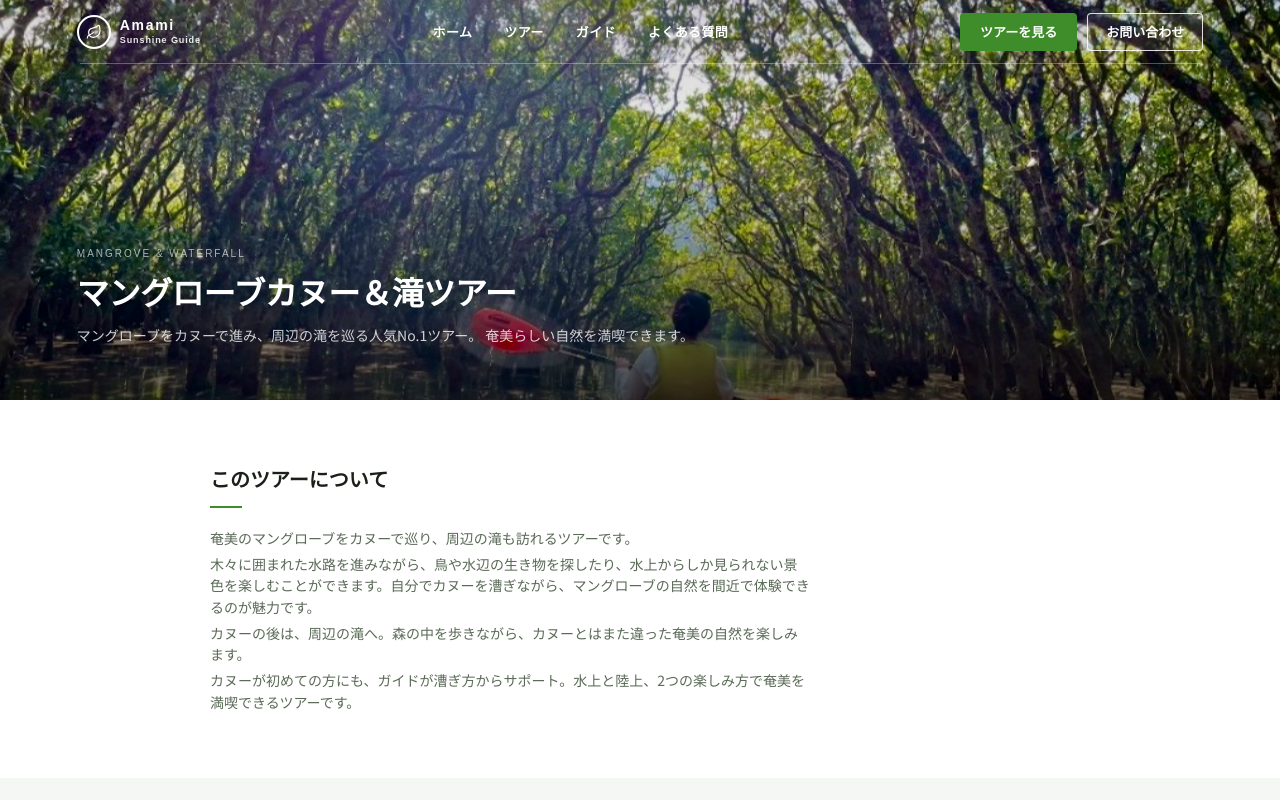
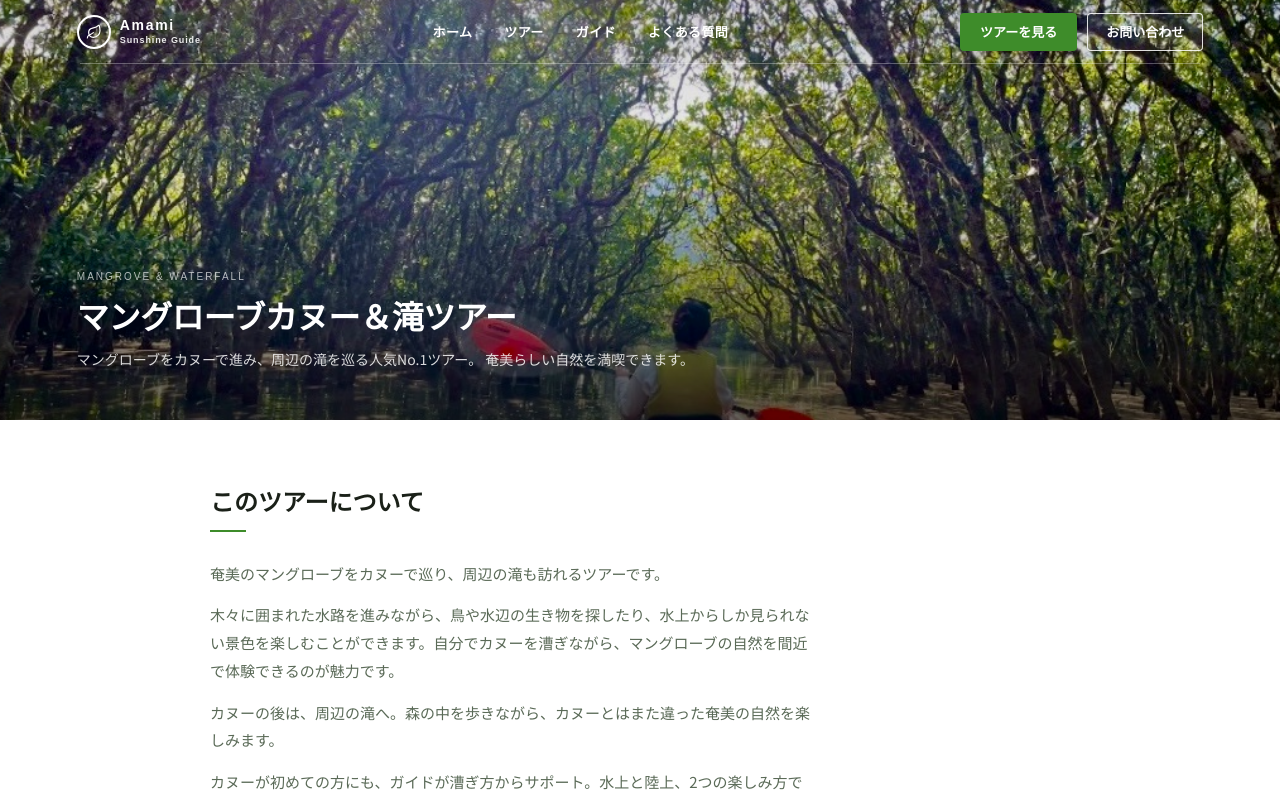
Before and after one commit to ikucha-portfolio/amami-guide-redesign, a React (Vite) app: page / in a window 1280 px wide. Both pictures are taken after a click on the element 465 px from the left and 1077 px from the top of the page. Shown: the top 800 px of the page. Built offline with nearby package versions, Linux system fonts and the light colour scheme.

Commit message:
ツアー詳細（Hero・About）スマホ最適化

```diff
--- a/src/components/tour/TourAbout.jsx
+++ b/src/components/tour/TourAbout.jsx
@@ -1,7 +1,5 @@
 import { COLORS as C } from "../../siteData";
-import {
-  CONTAINER,
-} from "../../styles/designSystem";
+import { CONTAINER } from "../../styles/designSystem";
 
 export default function TourAbout({ tour }) {
   return (
@@ -17,13 +15,19 @@ export default function TourAbout({ tour }) {
         }}
       >
         {/* Heading */}
-        <div style={{ marginBottom: "20px" }}>
+        <div
+          style={{
+            marginBottom: "28px",
+          }}
+        >
           <h2
             style={{
-              fontSize: "20px",
+              fontSize: "24px",
               fontWeight: 700,
               color: C.text,
+              margin: 0,
               marginBottom: "12px",
+              lineHeight: 1.4,
             }}
           >
             このツアーについて
@@ -31,7 +35,7 @@ export default function TourAbout({ tour }) {
 
           <div
             style={{
-              width: "32px",
+              width: "36px",
               height: "2px",
               background: C.green,
             }}
@@ -44,16 +48,16 @@ export default function TourAbout({ tour }) {
             maxWidth: "600px",
             display: "flex",
             flexDirection: "column",
-    gap: "4px",
+            gap: "14px",
           }}
         >
           {tour.about?.map((text, index) => (
             <p
               key={index}
               style={{
-        fontSize: "14px",
+                fontSize: "15px",
                 color: C.textLight,
-        lineHeight: 1.55,
+                lineHeight: 1.85,
                 margin: 0,
               }}
             >
--- a/src/components/tour/TourHero.jsx
+++ b/src/components/tour/TourHero.jsx
@@ -56,6 +56,7 @@ export default function TourHero({ tour }) {
       style={{
         position: "relative",
         height: "50vh",
+        minHeight: "420px",
         overflow: "hidden",
       }}
     >
@@ -97,10 +98,10 @@ export default function TourHero({ tour }) {
       <div
         style={{
           position: "absolute",
-          bottom: 0,
           left: 0,
           right: 0,
-          padding: "0 6% 52px",
+          bottom: 0,
+          padding: "0 6% 48px",
           pointerEvents: "none",
         }}
       >
@@ -110,8 +111,9 @@ export default function TourHero({ tour }) {
             fontFamily: "'Cabin', sans-serif",
             fontSize: "10px",
             letterSpacing: "0.2em",
-            color: "rgba(255,255,255,0.65)",
+            color: "rgba(255,255,255,0.68)",
             margin: "0 0 10px",
+            lineHeight: 1.4,
           }}
         >
           {tour.nameEn.toUpperCase()}
@@ -121,11 +123,11 @@ export default function TourHero({ tour }) {
         <h1
           style={{
             fontFamily: "'Noto Sans JP', sans-serif",
-            fontSize: "clamp(22px, 2.5vw, 32px)",
+            fontSize: "clamp(24px, 2.8vw, 32px)",
             fontWeight: 700,
-            color: "#fff",
+            color: "#FFFFFF",
             margin: 0,
-            lineHeight: 1.3,
+            lineHeight: 1.35,
             letterSpacing: "-0.01em",
             textShadow: "0 2px 20px rgba(0,0,0,0.3)",
             maxWidth: "900px",
@@ -138,7 +140,7 @@ export default function TourHero({ tour }) {
         <p
           style={{
             fontSize: "14px",
-            color: "rgba(255,255,255,0.8)",
+            color: "rgba(255,255,255,0.84)",
             margin: "10px 0 0",
             maxWidth: "700px",
             lineHeight: 1.8,
```
Lines whose indentation alone changed are shown as unchanged.
